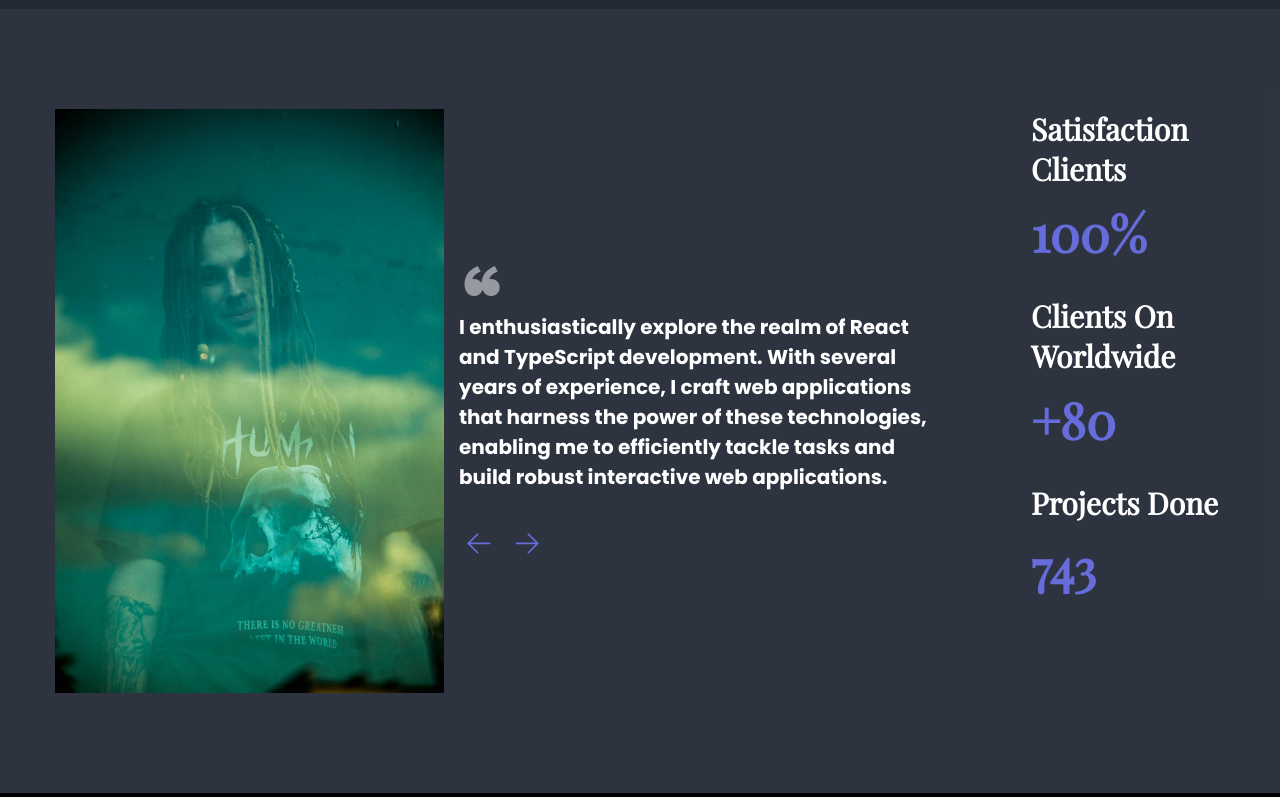
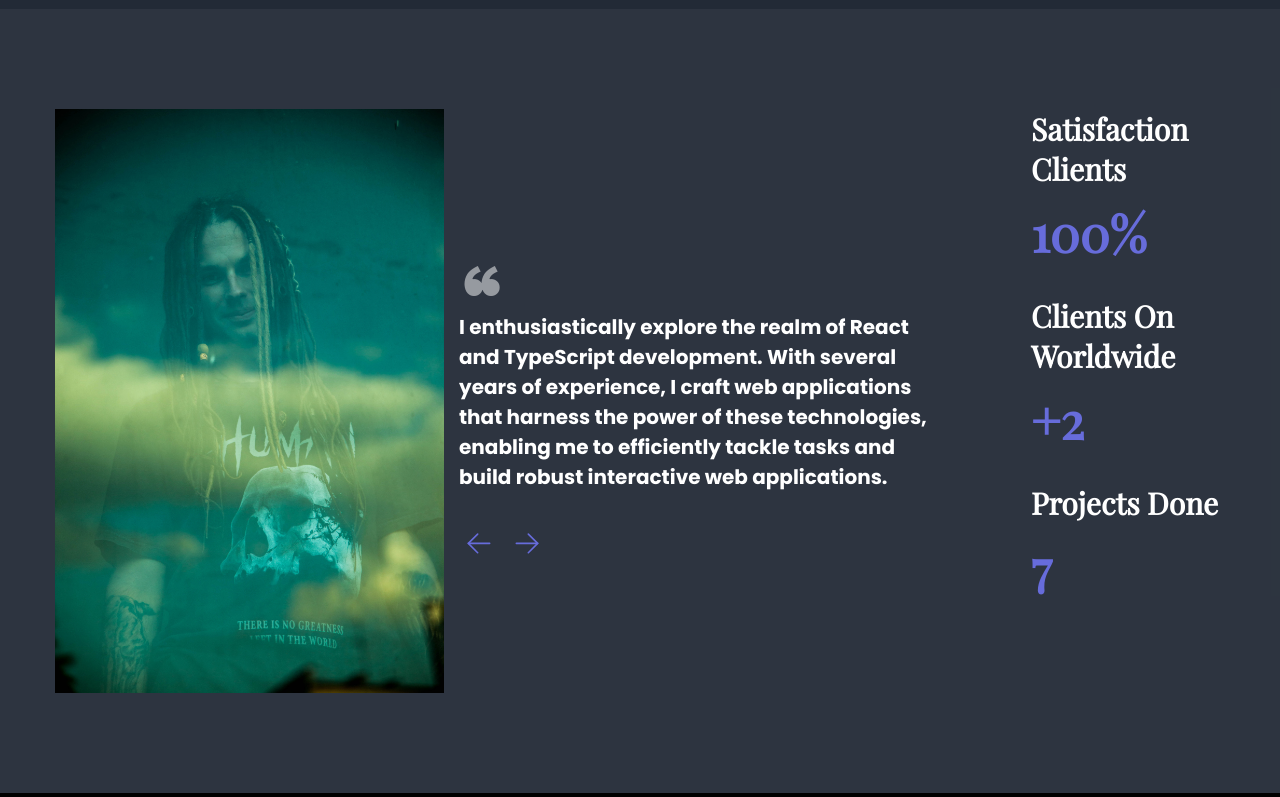
Before and after one commit to Anton162/Portfolio, a React app: page / in a window 1280 px wide. Shown: the part 1691-2488 px from the top of the page. Built offline with nearby package versions, Linux system fonts and the light colour scheme.

Commit message:
add link email button

```diff
--- a/src/components/button/EmailButton.tsx
+++ b/src/components/button/EmailButton.tsx
@@ -6,18 +6,16 @@ import { theme } from "../../styled/Theme";
 export const EmailButton = () => {
   return (
     <StyledButton>
-      <Icon iconId="mail" height="20" width="20" viewBox="0 0 20px 20px" />
-      Email me
+      <LinkMail target="_blank" href="mailto:antonnikulich.petukh@gmail.com">
+        <Icon iconId="mail" height="20" width="20" viewBox="0 0 20px 20px" />
+        Email me
+      </LinkMail>
     </StyledButton>
   );
 };
 
 const StyledButton = styled.button`
-  display: inline-flex;
   padding: 20px 30px;
-  justify-content: center;
-  align-items: center;
-  gap: 5px;
   background: none;
   border: none;
   color: ${theme.colors.fontMain};
@@ -36,3 +34,10 @@ const StyledButton = styled.button`
     padding: 15px 25px;
   }
 `;
+
+const LinkMail = styled.a`
+  all: unset;
+  display: flex;
+  align-items: center;
+  gap: 5px;
+`;
--- a/src/components/statistics/Statistics.tsx
+++ b/src/components/statistics/Statistics.tsx
@@ -8,9 +8,9 @@ export const Statistics = () => {
       <PrimaryText>Satisfaction Clients</PrimaryText>
       <SecondaryText>100%</SecondaryText>
       <PrimaryText>Clients On Worldwide</PrimaryText>
-      <SecondaryText>+80</SecondaryText>
+      <SecondaryText>+2</SecondaryText>
       <PrimaryText>Projects Done</PrimaryText>
-      <SecondaryText>743</SecondaryText>
+      <SecondaryText>7</SecondaryText>
     </StyledStatistics>
   );
 };
```
